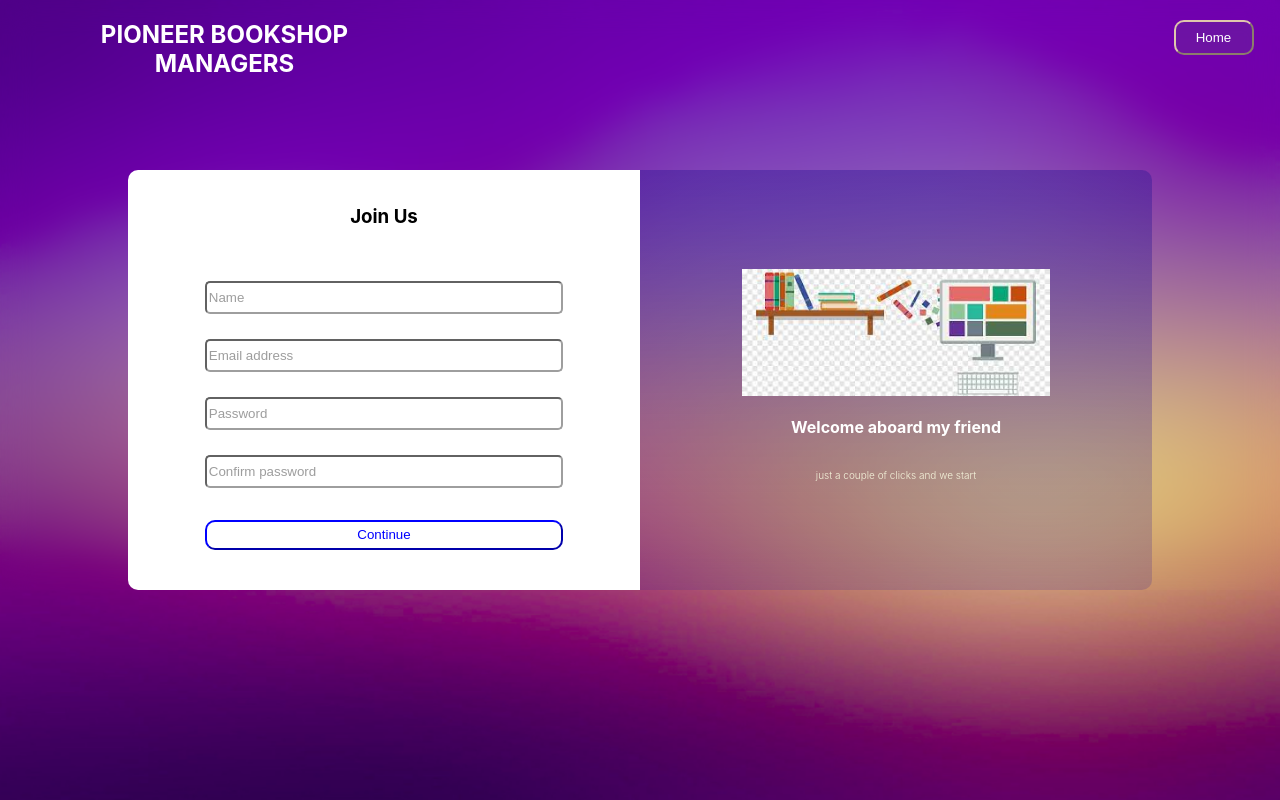
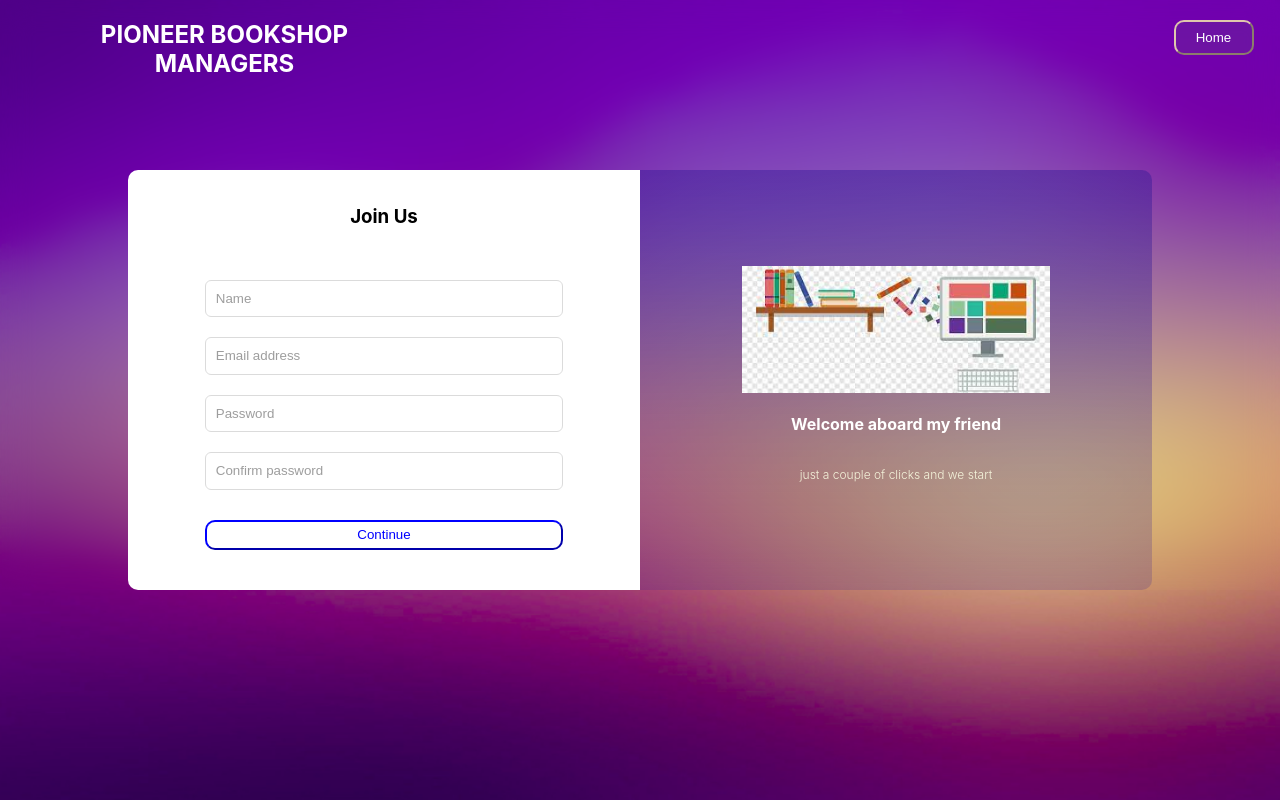
Before and after one commit to munteanurazvanandrei/Bookshop-Management-App, a React (Create React App) app in the folder client/: page /signup in a window 1280 px wide. Built offline with nearby package versions, Linux system fonts and the light colour scheme.

Commit message:
BMA-16#style registration inputs

```diff
--- a/client/src/Components/SignInPage/registration.css
+++ b/client/src/Components/SignInPage/registration.css
@@ -60,9 +60,14 @@ height: 50px;
   height: 210px;
 }
 .registration-inputs-container input {
-  border-radius: 5px;
+  border-radius: 6px;
+  padding: 10px;
   opacity: 0.7;
   height: 27px;
+  border: 1.5px solid #ccc;
+  resize: vertical;
+
+
 }
 .registration-button-form button {
   margin-top: 10px;
@@ -102,5 +107,5 @@ height: 50px;
 }
 .registration-welcome-message p {
   font-weight: 300;
-  font-size: 10px;
+  font-size: 12px;
 }
```
